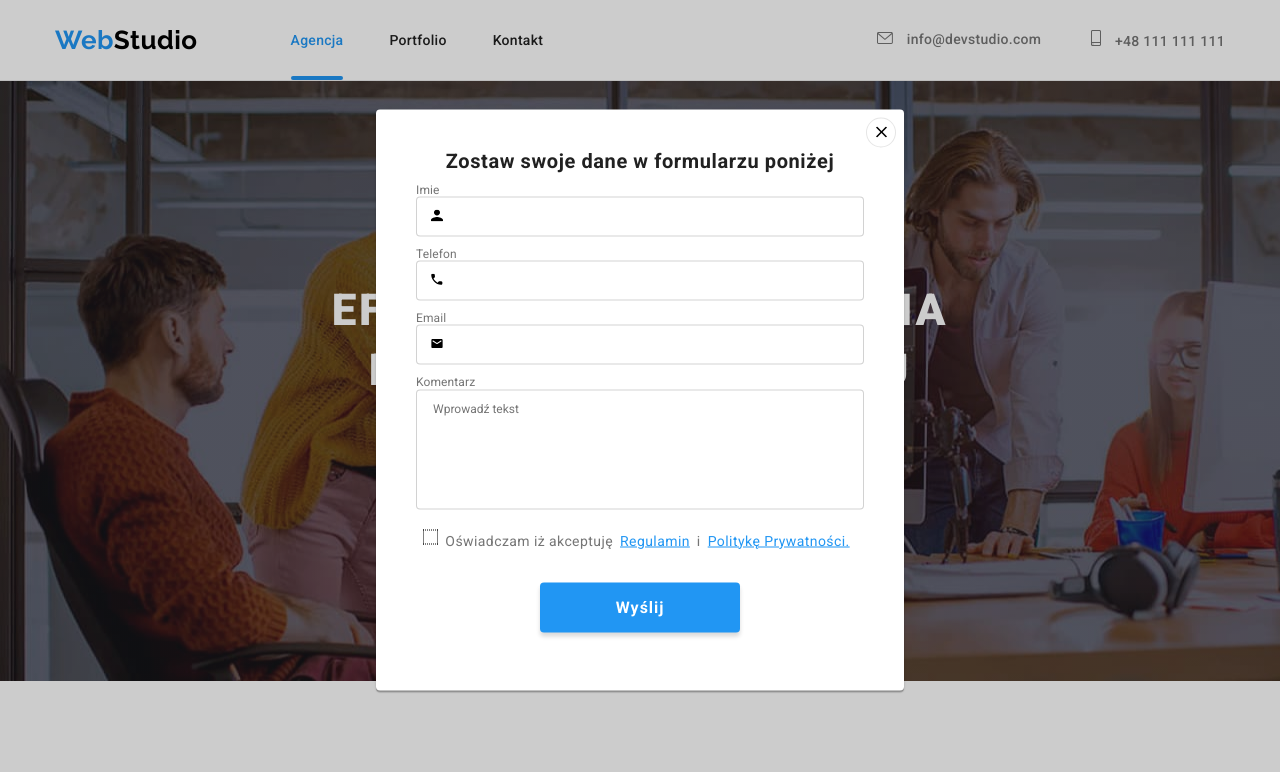
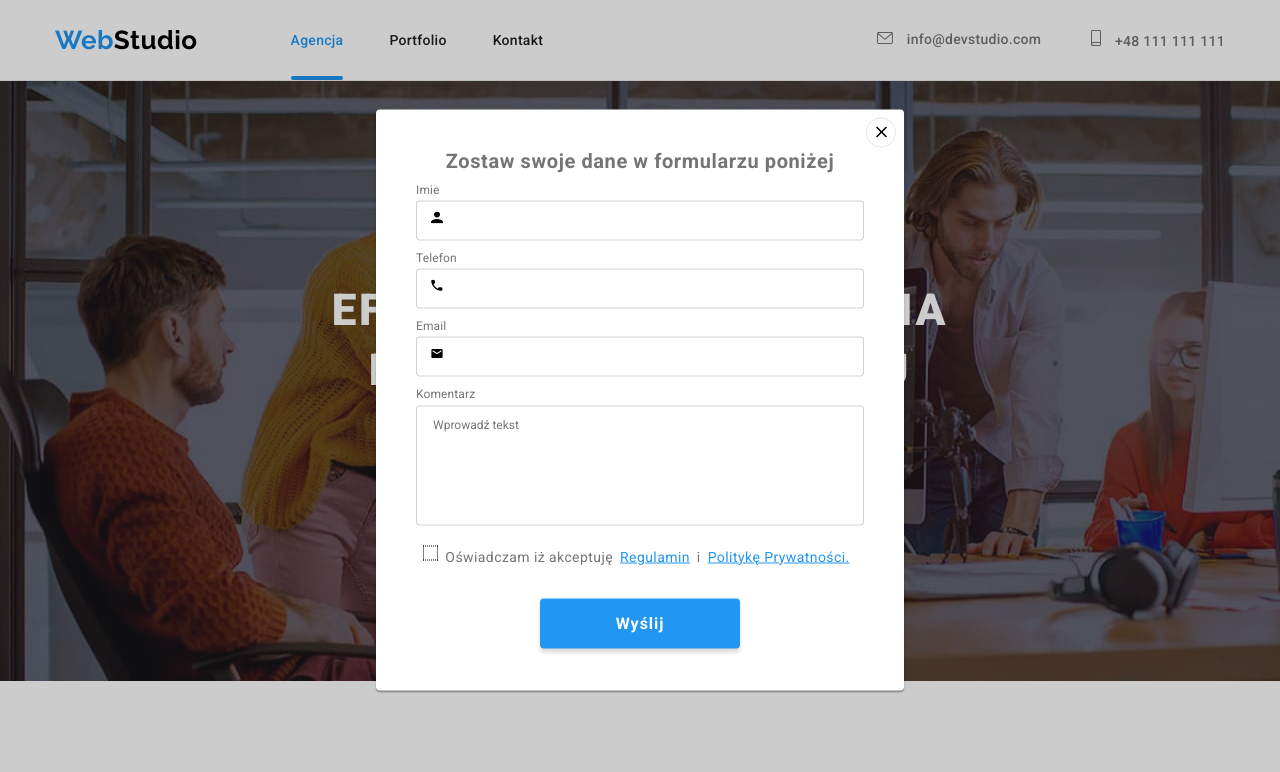
Before and after one commit to anettgor/goit-markup-hw-08, a plain HTML site: page index.html in a window 1280 px wide. Both pictures are taken after a click on the button "Zamów usługe". Shown: the top 772 px of the page. Drawn offline with Linux system fonts and the light colour scheme.

Commit message:
code cleaning

```diff
--- a/css/styles.css
+++ b/css/styles.css
@@ -12,6 +12,7 @@
   --border: #ececec;
   --footericon: rgba(255, 255, 255, 0.1);
   --icons: #afb1b8;
+  --basic-transition: 250ms cubic-bezier(0.4, 0, 0.2, 1);
 }
 * {
   margin: 0;
@@ -158,8 +159,7 @@ textarea {
   line-height: 1.17;
   letter-spacing: 0.02em;
   transition-property: color, fill;
-  transition-duration: 250ms;
-  transition-timing-function: cubic-bezier(0.4, 0, 0.2, 1);
+  transition: var(--basic-transition);
 }
 .navbar__item:hover,
 .navbar__item:focus,
@@ -199,8 +199,7 @@ textarea {
   font-style: normal;
   line-height: 1.71;
   transition-property: color;
-  transition-duration: 250ms;
-  transition-timing-function: cubic-bezier(0.4, 0, 0.2, 1);
+  transition: var(--basic-transition);
 }
 
 .footer__container {
@@ -230,8 +229,7 @@ textarea {
   border-radius: 50%;
   fill: var(--white);
   transition-property: background;
-  transition-duration: 250ms;
-  transition-timing-function: cubic-bezier(0.4, 0, 0.2, 1);
+  transition: var(--basic-transition);
 }
 .social-media__logo-focus:hover svg,
 .social-media__logo-focus:focus svg {
@@ -318,7 +316,6 @@ textarea {
   width: 200px;
   padding: 10px 42px;
   line-height: 1.88;
-
   border-radius: 4px;
 }
 
@@ -326,7 +323,6 @@ textarea {
 
 .our-strengths {
   display: flex;
-
   gap: 30px;
 }
 
@@ -368,6 +364,7 @@ textarea {
   box-shadow: 0px 2px 1px -1px rgba(0, 0, 0, 0.2),
     0px 1px 1px 0px rgba(0, 0, 0, 0.14), 0px 1px 3px 0px rgba(0, 0, 0, 0.12);
 }
+
 .what-we-do__label {
   position: absolute;
   text-transform: uppercase;
@@ -430,8 +427,7 @@ textarea {
   cursor: pointer;
   border-radius: 50%;
   transition-property: background, fill;
-  transition-duration: 250ms;
-  transition-timing-function: cubic-bezier(0.4, 0, 0.2, 1);
+  transition: var(--basic-transition);
 }
 
 .our-team__social-media-focus:hover svg,
@@ -449,8 +445,7 @@ textarea {
   border: 1px solid var(--icons);
   border-radius: 4px;
   transition-property: border-color, fill;
-  transition-duration: 250ms;
-  transition-timing-function: cubic-bezier(0.4, 0, 0.2, 1);
+  transition: var(--basic-transition);
 }
 .clients__logo-focus {
   display: flex;
@@ -477,8 +472,7 @@ textarea {
   background: var(--offwhite);
   border-radius: 4px;
   transition-property: box-shadow, background, color;
-  transition-duration: 250ms;
-  transition-timing-function: cubic-bezier(0.4, 0, 0.2, 1);
+  transition: var(--basic-transition);
 }
 
 .button-list__item:hover,
@@ -553,8 +547,7 @@ textarea {
   padding: 49px 45px 49px 24px;
   transition-property: transform;
   transform: translateY(100%);
-  transition-duration: 250ms;
-  transition-timing-function: cubic-bezier(0.4, 0, 0.2, 1);
+  transition: var(--basic-transition);
 }
 
 .portfolio-container__overlay-text {
@@ -581,8 +574,7 @@ textarea {
   top: 0;
   background-color: rgba(0, 0, 0, 0.2);
   transition-property: opacity, visibility;
-  transition-duration: 250ms;
-  transition-timing-function: cubic-bezier(0.4, 0, 0.2, 1);
+  transition: var(--basic-transition);
 }
 
 .banner__modal {
@@ -640,6 +632,7 @@ textarea {
   width: 448px;
   height: 40px;
   padding: 14px 42px;
+  margin-top: 4px;
 }
 
 .modal-form__textarea {
@@ -661,10 +654,8 @@ textarea {
   left: 15px;
 }
 
-.modal-form__box:hover,
-.modal-form__box:focus-within,
-.input-features:hover,
-.input-features:focus-within {
+.form-style-accent:hover,
+.form-style-accent:focus-within {
   fill: var(--blue);
   border-color: var(--blue);
 }
--- a/index.html
+++ b/index.html
@@ -639,7 +639,7 @@
                 type="email"
                 placeholder="E-mail"
                 name="email"
-                class="newsletter__input"
+                class="newsletter__input form-style-accent"
               />
 
               <button type="submit" class="newsletter__btn">
@@ -667,41 +667,37 @@
           </svg>
         </button>
 
-        <form class="modal-form">
+        <form class="modal-form text-style">
           <legend class="modal-form__heading">
             Zostaw swoje dane w formularzu poniżej
           </legend>
 
-          <label class="modal-form__box text-style">
+          <label class="modal-form__box form-style-accent">
             Imie
             <svg width="12" height="12" class="modal-form__icon">
               <use href="./images/icon.svg#icon-user"></use>
             </svg>
-            <input type="text" name="name" class="input-features text-style" />
+            <input
+              type="text"
+              name="name"
+              class="input-features form-style-accent"
+            />
           </label>
-          <label class="modal-form__box text-style">
+          <label class="modal-form__box">
             Telefon
             <svg width="12" height="12" class="modal-form__icon">
               <use href="./images/icon.svg#icon-phone"></use>
             </svg>
-            <input
-              type="tel"
-              name="phone_number"
-              class="input-features text-style"
-            />
+            <input type="tel" name="phone_number" class="input-features" />
           </label>
-          <label class="modal-form__box text-style">
+          <label class="modal-form__box">
             Email
             <svg width="12" height="12" class="modal-form__icon">
               <use href="./images/icon.svg#icon-msg"></use>
             </svg>
-            <input
-              type="email"
-              name="email"
-              class="input-features text-style"
-            />
+            <input type="email" name="email" class="input-features" />
           </label>
-          <label class="modal-form__box text-style">
+          <label class="modal-form__box">
             Komentarz
             <textarea
               name="comment"
```
